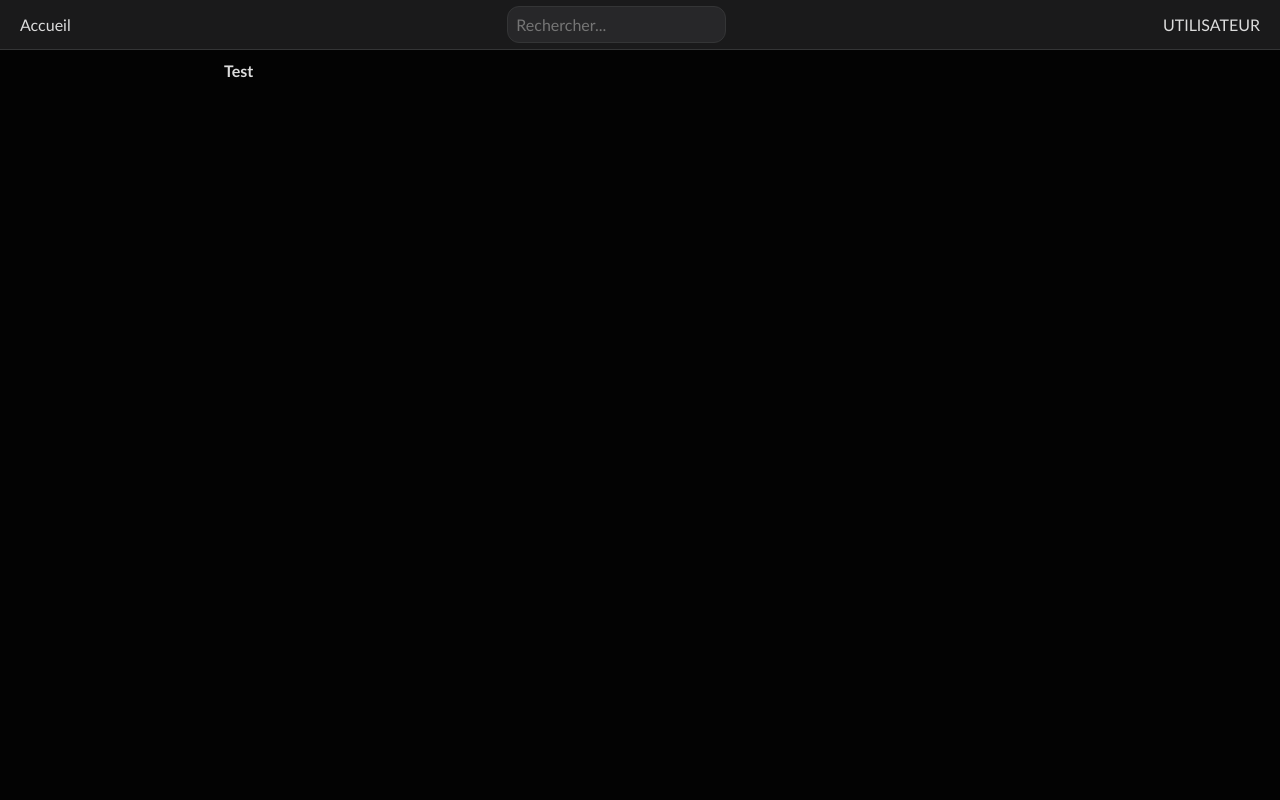
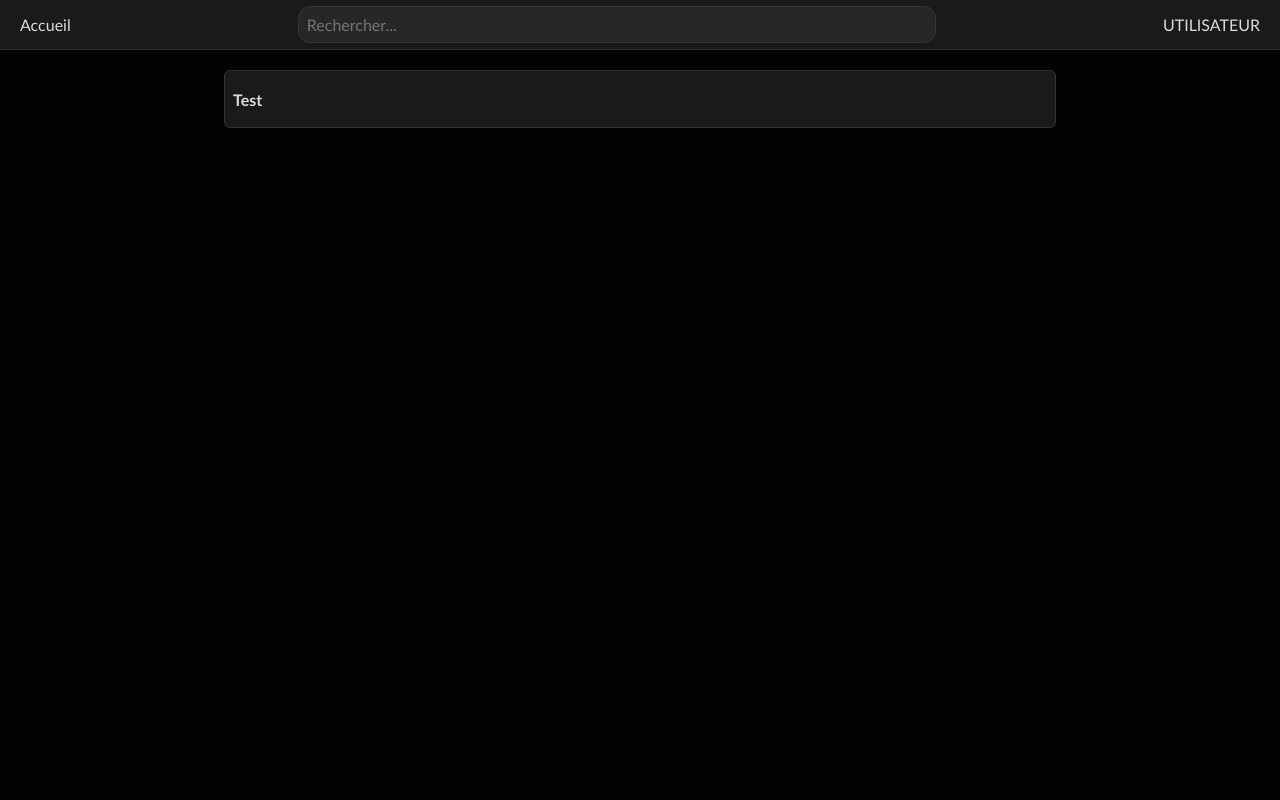
Before and after one commit to BoeufBourguignon/WE4A, a PHP site: page /home in a window 1280 px wide. Run offline with PHP 8.4, Linux system fonts and the light colour scheme.

Commit message:
Ajout post au Css

```diff
--- a/PublicAssets/Style/main.css
+++ b/PublicAssets/Style/main.css
@@ -21,4 +21,13 @@ body
     width: 65%;
     margin: 0 auto;
     color: gainsboro;
+    padding-top: 20px;
 }
+
+.post
+{
+    background-color: #1A1A1B;
+    border: 1px solid #343536;
+    border-radius: 6px;
+    padding: 8px;
+}
--- a/PublicAssets/Style/navbar.css
+++ b/PublicAssets/Style/navbar.css
@@ -27,6 +27,7 @@
     padding: 8px;
     border-radius: 12px;
     color: gainsboro;
+    width: 50%;
 }
 #search:hover, #search:focus, #search:focus-visible
 {
--- a/Vues/Home/home.php
+++ b/Vues/Home/home.php
@@ -9,6 +9,8 @@ $this->include("Assets/navbar.php", "navbar");
 $this->addBlock("body", <<<EOH
     {$this->getBlock("navbar")}
     <div id="canvas">
-        <h1>Test</h1>
+        <div class="post">
+            <h1>Test</h1>
+        </div>
     </div>
 EOH);
```
